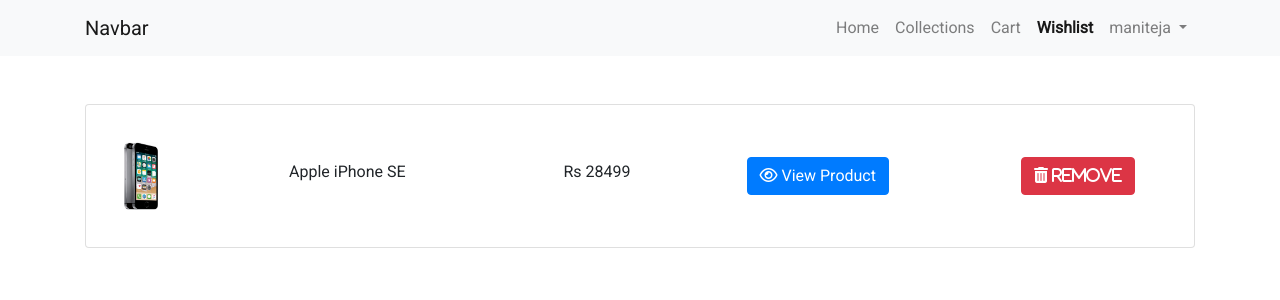
After one commit to katammaniteja/Go-Cart, a Django app: page /wishlist in a window 1280 px wide. The commit adds this page. Shown: the top 300 px of the page. Run offline with Django 3.2, Linux system fonts and the light colour scheme; a user stored in the database is signed in; data comes from the database, SQL or seed files in the repository; both versions use the stored data as it was after the commit; some libraries are stand-ins or nearby versions.

Commit message:
changes added

```diff
--- a/static/js/script.js
+++ b/static/js/script.js
@@ -61,7 +61,19 @@ $(document).ready(function () {
                 csrfmiddlewaretoken: token,
             },
             success: function (response) {
-
+                var tag = response.tag;
+                if (tag == "success") {
+                    alertify.success(response.status);
+                }
+                else if (tag == "warning") {
+                    alertify.warning(response.status);
+                }
+                else if (tag == "error") {
+                    alertify.error(response.status);
+                }
+                else {
+                    alertify.notify(response.status)
+                }
             }
         });
     });
@@ -81,5 +93,50 @@ $(document).ready(function () {
                 $('#cartdata').load(location.href + " #cartdata")
             }
         });
-    })
+    });
+    $(document).on('click', '.addtoWishlist', function (e) {
+        e.preventDefault();
+        var prod_id = $(this).closest('.product_view').find('.prod_id').val();
+        var token = $('input[name=csrfmiddlewaretoken]').val();
+        $.ajax({
+            method: "POST",
+            url: "/add-to-wishlist",
+            data: {
+                'product_id': prod_id,
+                csrfmiddlewaretoken: token,
+            },
+            success: function (response) {
+                var tag = response.tag;
+                if (tag == "success") {
+                    alertify.success(response.status);
+                }
+                else if (tag == "warning") {
+                    alertify.warning(response.status);
+                }
+                else if (tag == "error") {
+                    alertify.error(response.status);
+                }
+                else {
+                    alertify.notify(response.status)
+                }
+            }
+        });
+    });
+    $(document).on('click', '.delete-wishlist-item', function (e) {
+        e.preventDefault();
+        var prod_id = $(this).closest('.product_data').find('.prod_id').val();
+        var token = $('input[name=csrfmiddlewaretoken]').val();
+        $.ajax({
+            method: "POST",
+            url: "/delete-wishlist-item",
+            data: {
+                'product_id': prod_id,
+                csrfmiddlewaretoken: token,
+            },
+            success: function (response) {
+                alertify.notify(response.status);
+                $('#whislistdata').load(location.href + " #whislistdata")
+            }
+        });
+    });
 });
--- a/store/admin.py
+++ b/store/admin.py
@@ -1,7 +1,8 @@
 from django.contrib import admin
-from .models import Products,Categories,Cart
+from .models import Products,Categories,Cart,Wishlist
 
 # Register your models here.
 admin.site.register(Categories)
 admin.site.register(Products)
 admin.site.register(Cart)
+admin.site.register(Wishlist)
--- a/store/controller/cart.py
+++ b/store/controller/cart.py
@@ -10,7 +10,7 @@ def addtocart(request):
             prod_id=int(request.POST.get('product_id'))
             product_check=Products.objects.get(id=prod_id)
             if(product_check):
-                if(Cart.objects.filter(user=request.user.id,product_id=prod_id)):
+                if(Cart.objects.filter(user_id=request.user.id,product_id=prod_id)):
                     return JsonResponse({'status':"Product already in the cart",'tag':"success"})
                 else:
                     prod_qty=int(request.POST.get('product_qty'))
--- /dev/null
+++ b/store/controller/wishlist.py
@@ -0,0 +1,45 @@
+from django.shortcuts import render,HttpResponseRedirect,redirect
+from django.urls import reverse
+from django.contrib import messages
+from django.http import JsonResponse
+from store.models import Wishlist,Products
+
+from django.contrib.auth.decorators import login_required
+
+@login_required(login_url='loginpage')
+def index(request):
+    wishlist=Wishlist.objects.filter(user=request.user)
+    context={'wishlist':wishlist}
+    return render(request, 'store\wishlist.html',context)
+
+def addtowishlist(request):
+    if request.method=='POST':
+        if request.user.is_authenticated:
+            prod_id=int(request.POST.get('product_id'))
+            product_check=Products.objects.get(id=prod_id)
+            if(product_check):
+                if(Wishlist.objects.filter(user=request.user,product_id=prod_id)):
+                    return JsonResponse({"status":"product already in the wishlist","tag":"success"})
+                else:
+                    Wishlist.objects.create(user=request.user,product_id=prod_id)
+                    return JsonResponse({'status':'product added to the wishlist','tag':'success'})
+            else:
+                return JsonResponse({"status":"No such product found",'tag':'error'})
+
+        else:
+            return JsonResponse({'status':"login to continue",'tag':'warning'})
+    return redirect('/')
+
+def deletewishitem(request):
+    if request.method=='POST':
+        if request.user.is_authenticated:
+            prod_id=int(request.POST.get('product_id'))
+            if(Wishlist.objects.filter(user=request.user,product_id=prod_id)):
+                wishlistitem=Wishlist.objects.filter(user=request.user,product_id=prod_id)
+                wishlistitem.delete()
+                return JsonResponse({"status":"product removed from wishlist","tag":"success"})
+            else:
+                return JsonResponse({'status':'product not found in wishlist','tag':'error'})
+        else:
+            return JsonResponse({'status':"login to continue",'tag':'warning'})
+    return redirect('/')
--- a/store/models.py
+++ b/store/models.py
@@ -52,3 +52,8 @@ class Cart(models.Model):
     product=models.ForeignKey(Products, on_delete=models.CASCADE)
     product_qty=models.IntegerField(null=False,blank=False)
     created_at=models.DateTimeField(auto_now_add=True)
+
+class Wishlist(models.Model):
+    user=models.ForeignKey(User, on_delete=models.CASCADE)
+    product=models.ForeignKey(Products, on_delete=models.CASCADE)
+    created_at=models.DateTimeField(auto_now_add=True)
--- a/store/templates/store/inc/navbar.html
+++ b/store/templates/store/inc/navbar.html
@@ -16,6 +16,9 @@
         {% if user.is_authenticated %}
         <li class="nav-item">
           <a class="nav-link {% if request.resolver_match.url_name == 'viewcart' %}active{% endif %}" href="{% url 'viewcart' %}">Cart</a>
+        </li>
+        <li class="nav-item">
+          <a class="nav-link {% if request.resolver_match.url_name == 'wishlist' %}active{% endif %}" href="{% url 'wishlist' %}">Wishlist</a>
         </li>
         <li class="nav-item dropdown">
           <a class="nav-link dropdown-toggle" href="#" id="navbarDropdown" role="button" data-toggle="dropdown" aria-haspopup="true" aria-expanded="false">
--- a/store/templates/store/products/view.html
+++ b/store/templates/store/products/view.html
@@ -60,7 +60,7 @@
                                         {% if products.quantity %}
                                         <button type="button" class="btn btn-primary me-3 float-start addtoCartBtn">Add to Cart <i class="fa fa-shopping-cart"></i></button>
                                         {% endif %}
-                                        <button type="button" class="btn btn-success me-3 float-start">Add to Wishlist <i class="fas fa-heart"></i></button>
+                                        <button type="button" class="btn btn-success me-3 float-start addtoWishlist">Add to Wishlist <i class="fas fa-heart"></i></button>
                                     </div>
                                 </div>
                             </div>
--- /dev/null
+++ b/store/templates/store/wishlist.html
@@ -0,0 +1,41 @@
+{% extends 'store/layouts/main.html' %}
+{% block content %}
+<div class="py-5">
+    <div class="container">
+        <div class="row">
+            <div class="col-md-12">
+                <div class="card shadow-lg">
+                    <div class="card-body" id="whislistdata">
+                        {% if wishlist %}
+                        {% for item in wishlist %}
+                        <div class="row product_data my-3" >
+                            <div class="col-md-2 my-auto">
+                                <img src="{{item.product.product_image.url}}" class="mh-100" width="70px" alt="">
+                            </div>
+                            <div class="col-md-3 my-auto">
+                                <h6>{{item.product.name}}</h6>
+                            </div>
+                            <div class="col-md-2 my-auto">
+                                <h6>Rs {{item.product.selling_price| stringformat:'d'}}</h6>
+                            </div>
+                            <div class="col-md-3 my-auto">
+                                <input type="hidden" class="prod_id" value="{{item.product_id}}">
+                                {% csrf_token %}
+                                <a href="{% url 'productView' item.product.category.slug item.product.slug %}" class="btn btn-primary">
+                                   <i class="fa fa-eye"></i> View Product</a>
+                            </div>
+                            <div class="col-md-2 my-auto">
+                                <button class="btn btn-danger delete-wishlist-item"><i class="fa fa-trash"> Remove</i></button>
+                            </div>
+                        </div>
+                        {% endfor %}
+                        {% else %}
+                        <h4 class="text-center">Your wishlist is empty</h4>
+                        {% endif %}
+                    <div>
+                </div>
+            </div>
+        </div>
+    </div>
+</div>
+{% endblock %}
--- a/store/urls.py
+++ b/store/urls.py
@@ -1,7 +1,7 @@
 from django.urls import path
 from . import views
 
-from store.controller import authview,cart
+from store.controller import authview,cart,wishlist
 
 urlpatterns=[
     path('',views.home,name='home'),
@@ -16,5 +16,9 @@ urlpatterns=[
     path('add-to-cart',cart.addtocart,name='addtocart'),
     path('cart',cart.viewcart,name='viewcart'),
     path('update-cart',cart.updatecart,name='updatecart'),
-    path('delete-cart-item',cart.deletecartitem,name='deletecartitem')
+    path('delete-cart-item',cart.deletecartitem,name='deletecartitem'),
+
+    path('wishlist',wishlist.index,name='wishlist'),
+    path('add-to-wishlist',wishlist.addtowishlist,name="addtowishlist"),
+    path('delete-wishlist-item',wishlist.deletewishitem,name="deletewishlistitem")
 ]
```
Also changed, not shown: db.sqlite3, store/migrations/0011_wishlist.py (added).
